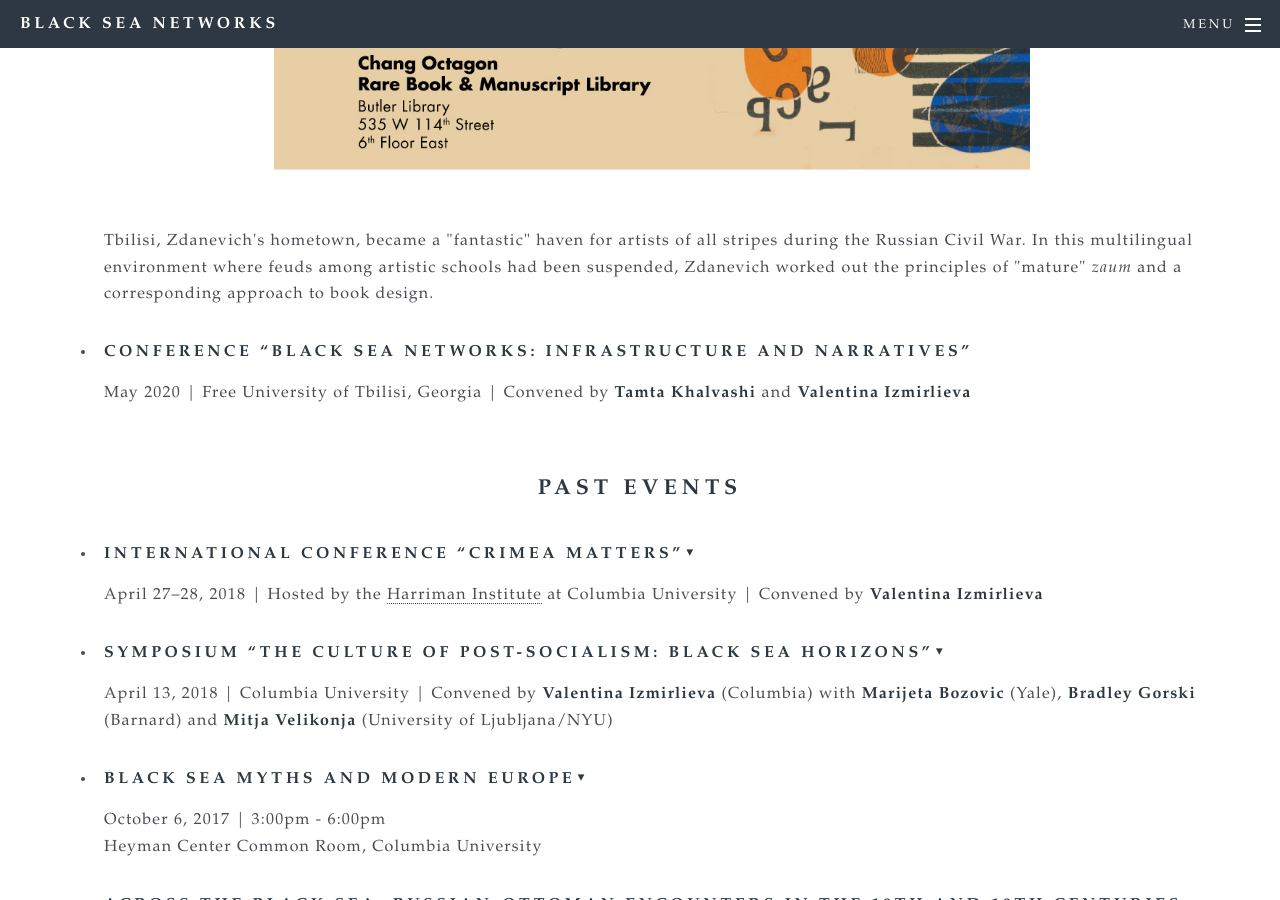
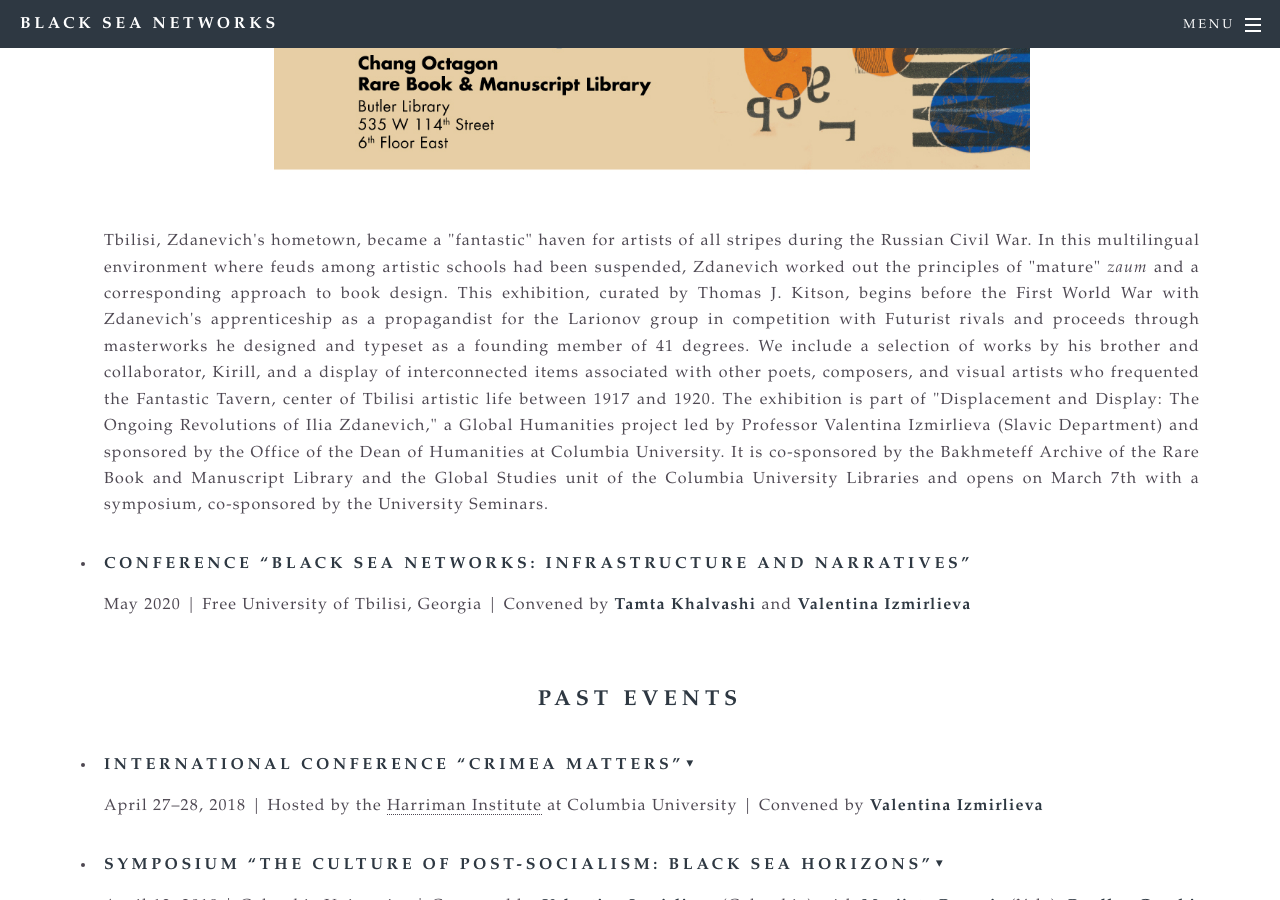
Before and after one commit to bradleygorski/blackseanet, a Jekyll site: the page built from events.html, in a window 1280 px wide and 900 px high, scrolled down 1215 px. Built offline with Jekyll 4.4.1, drawn with Linux system fonts in a browser that asks for light colours.

Commit message:
Exhibition text

```diff
--- a/events.html
+++ b/events.html
@@ -25,9 +25,17 @@ title: Events
 <div class="w3-row w3-center w3-padding-small"><img src="images/illazd_poster_final_web.jpg" style="width:70%" alt="">
 			</div>
 
-<p>Tbilisi, Zdanevich's hometown, became a "fantastic" haven for artists of all stripes during the Russian Civil War.
+<p align='justify'>Tbilisi, Zdanevich's hometown, became a "fantastic" haven for artists of all stripes during the Russian Civil War.
 In this multilingual environment where feuds among artistic schools had been suspended, Zdanevich worked out the principles
-of "mature" <i>zaum</i> and a corresponding approach to book design.</p>
+of "mature" <i>zaum</i> and a corresponding approach to book design.  This exhibition, curated by Thomas J. Kitson, begins
+before the First World War with Zdanevich's apprenticeship as a propagandist for the Larionov group in competition with Futurist
+rivals and proceeds through masterworks he designed and typeset as a founding member of 41 degrees.  We include a selection of
+works by his brother and collaborator, Kirill, and a display of interconnected items associated with other poets, composers, and
+visual artists who frequented the Fantastic Tavern, center of Tbilisi artistic life between 1917 and 1920.  The exhibition is part
+of "Displacement and Display: The Ongoing Revolutions of Ilia Zdanevich," a Global Humanities project led by Professor Valentina
+Izmirlieva (Slavic Department) and sponsored by the Office of the Dean of Humanities at Columbia University.  It is co-sponsored
+by the Bakhmeteff Archive of the Rare Book and Manuscript Library and the Global Studies unit of the Columbia University Libraries
+and opens on March 7th with a symposium, co-sponsored by the University Seminars.</p>
 </li>
 
 <li><h4>Conference “Black Sea Networks: Infrastructure and Narratives”</h4>
```
